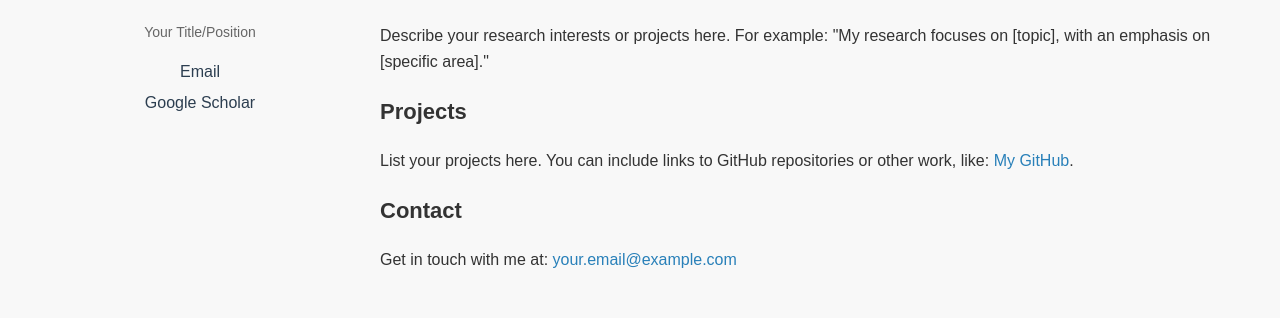
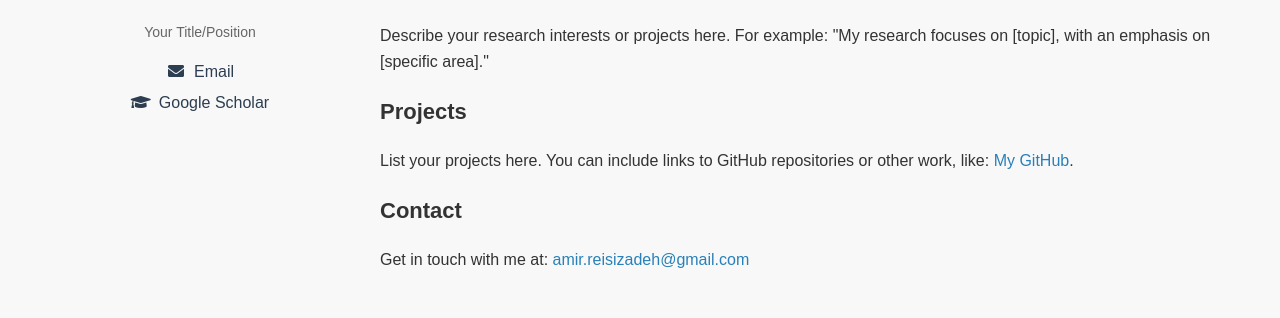
Before and after one commit to amirreisizadeh/amirreisizadeh.github.io, a plain HTML site: page index.html in a window 1280 px wide. Shown: the part 294-612 px from the top of the page. Drawn offline with Linux system fonts and the light colour scheme.

Commit message:
Update index.html

```diff
--- a/index.html
+++ b/index.html
@@ -10,6 +10,8 @@
     <meta property="og:url" content="https://amirreisizadeh.github.io/">
     <meta property="og:description" content="About me">
     <meta name="viewport" content="width=device-width, initial-scale=1.0">
+    <!-- Font Awesome for Icons -->
+    <link rel="stylesheet" href="https://cdnjs.cloudflare.com/ajax/libs/font-awesome/5.15.4/css/all.min.css" integrity="sha512-1ycn6IcaQQ40/MKBW2W4Rhis/DbILU74C1vSrLJxCq57o941Ym01SwNsOMqvEBFlcgUa6xLiPY/NS5R+E6ztJQ==" crossorigin="anonymous" referrerpolicy="no-referrer" />
     <!-- Styles -->
     <style>
         body {
@@ -78,6 +80,11 @@
         .sidebar .social-icons a:hover {
             color: #2980b9;
         }
+        .sidebar .social-icons i {
+            margin-right: 8px;
+            width: 20px;
+            text-align: center;
+        }
         .content {
             width: 75%;
             padding: 20px;
@@ -126,8 +133,8 @@
             <h3>Amir Reisizadeh</h3>
             <p>Your Title/Position</p>
             <ul class="social-icons">
-                <li><a href="mailto:amir.reisizadeh@gmail.com">Email</a></li>
-                <li><a href="https://scholar.google.com/citations?hl=en&user=1h3BQLEAAAAJ">Google Scholar</a></li>
+                <li><a href="mailto:amir.reisizadeh@gmail.com"><i class="fas fa-envelope"></i>Email</a></li>
+                <li><a href="https://scholar.google.com/citations?hl=en&user=1h3BQLEAAAAJ"><i class="fas fa-graduation-cap"></i>Google Scholar</a></li>
             </ul>
         </div>
 
@@ -143,7 +150,7 @@
             <p>List your projects here. You can include links to GitHub repositories or other work, like: <a href="https://github.com/amirreisizadeh">My GitHub</a>.</p>
 
             <h2 id="contact">Contact</h2>
-            <p>Get in touch with me at: <a href="mailto:your.email@example.com">your.email@example.com</a></p>
+            <p>Get in touch with me at: <a href="mailto:amir.reisizadeh@gmail.com">amir.reisizadeh@gmail.com</a></p>
         </div>
     </div>
 
```
